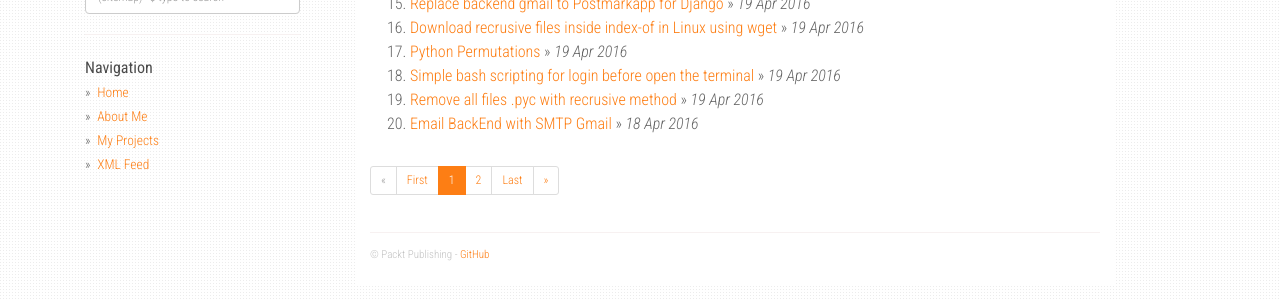
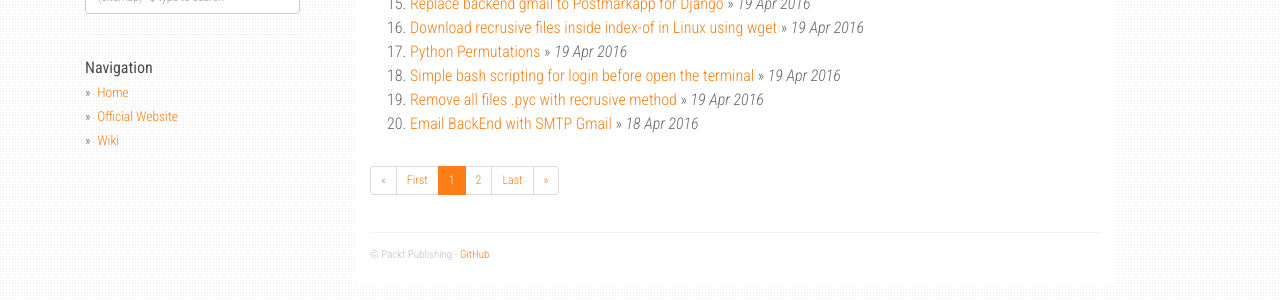
Before and after one commit to PacktPublishing/expert-insight, a Jekyll site: the page built from index.html, in a window 1280 px wide. Shown: the part 434-734 px from the top of the page. Built offline with Jekyll 4.4.1, drawn with Linux system fonts in a browser that asks for light colours; nearby versions of some CDN libraries; the list of posts is cut into pages by our own code.

Commit message:
Update _config.yml

```diff
--- a/_config.yml
+++ b/_config.yml
@@ -31,12 +31,10 @@ share:
   fb_appid: 1749788565247320
 
 urls:
-    - text: About Me
-      url: /about/
-    - text: My Projects
-      url: /projects/
-    - text: XML Feed
-      url: /feed.xml
+    - text: Official Website
+      url: https://www.packtpub.com/
+    - text: Wiki
+      url: https://en.wikipedia.org/wiki/Packt
 
 url: "https://sabypackt.github.io"
 baseurl: ""
```
